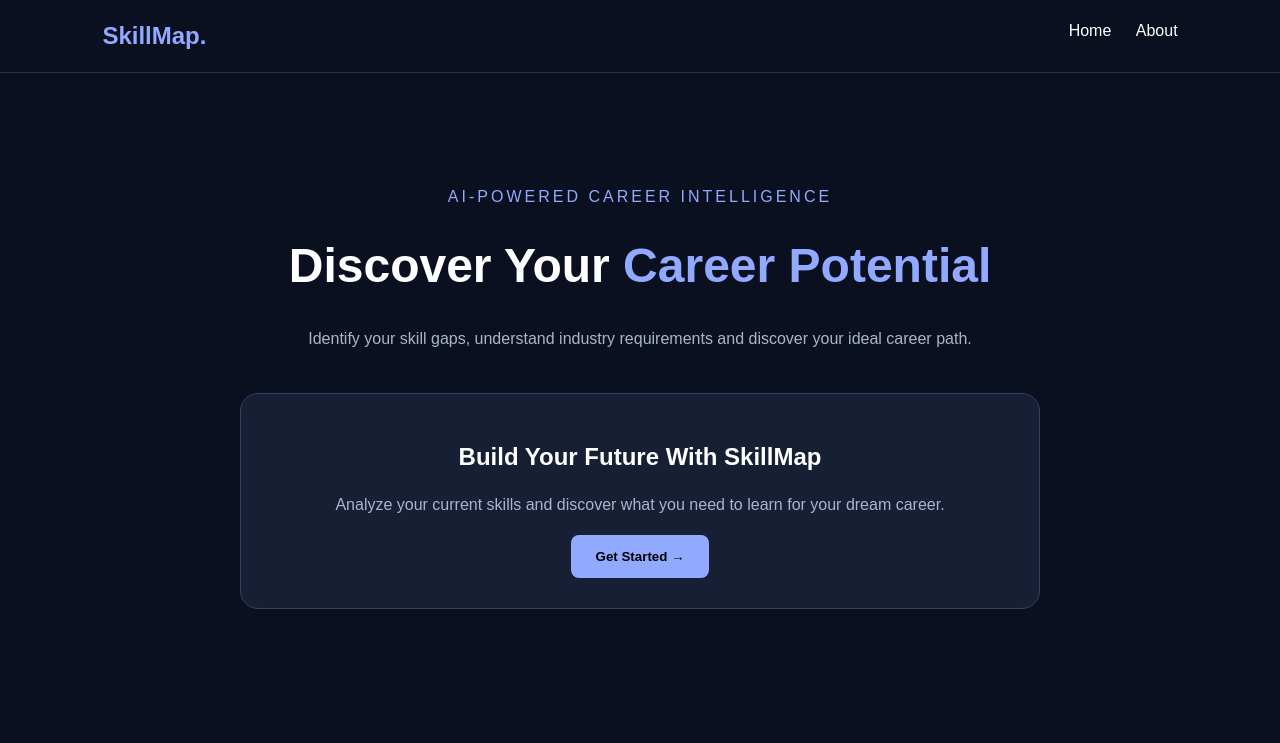
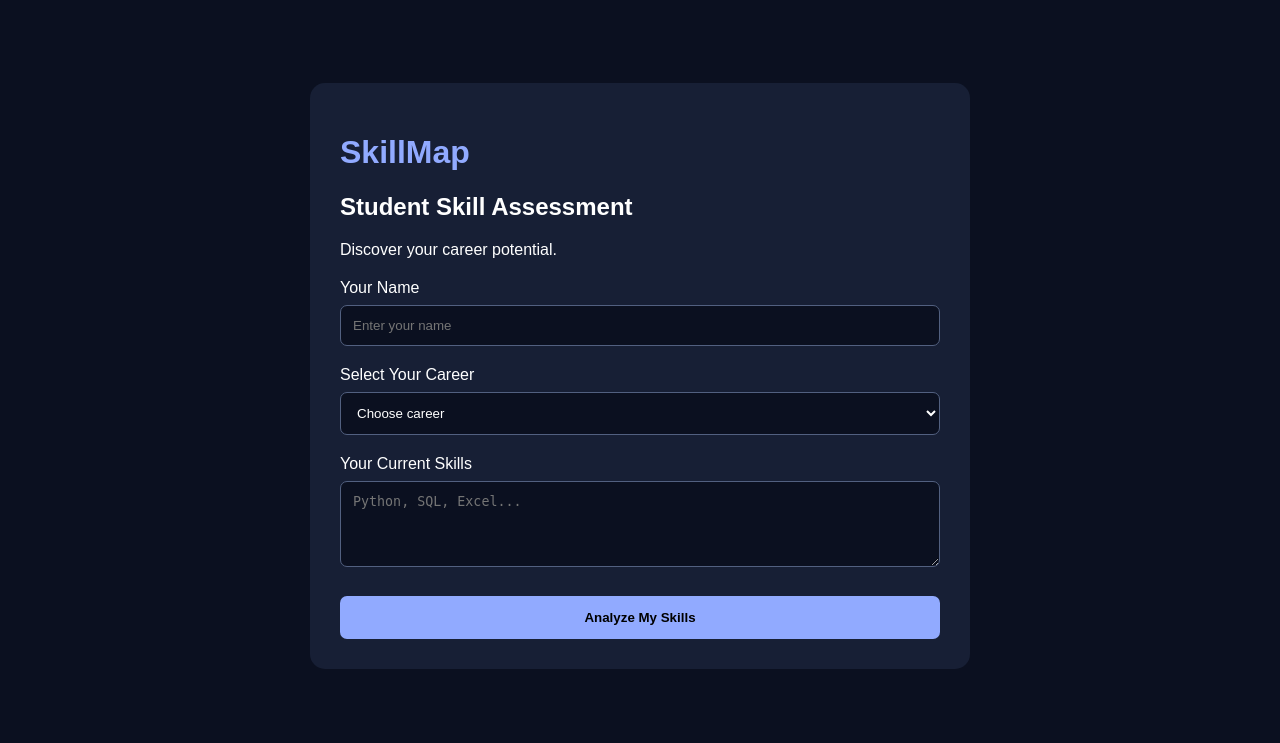
Before and after one commit to chiranzeevi-ai/SkillMap-AI-Career-Mapping, a Flask app: page / in a window 1280 px wide. Shown: the top 743 px of the page. Run offline with Flask 3, Linux system fonts and the light colour scheme.

Commit message:
Build student skill assessment form
Updated the title and modified the layout and content of the main section, including the introduction and form elements.

```diff
--- a/templates/index.html
+++ b/templates/index.html
@@ -4,81 +4,87 @@
 <head>
     <meta charset="UTF-8">
     <meta name="viewport" content="width=device-width, initial-scale=1.0">
-    <title>SkillMap | Career Intelligence</title>
+    <title>SkillMap - Career Assessment</title>
     <style>
-        * { box-sizing: border-box; }
         body {
-            margin: 0;
+            background: #0b1020;
+            color: white;
             font-family: Arial, sans-serif;
+            padding: 25px;
+        }
+
+        .container {
+            max-width: 600px;
+            margin: 50px auto;
+            background: #171f35;
+            padding: 30px;
+            border-radius: 15px;
+        }
+
+        h1 { color: #91aaff; }
+
+        label {
+            display: block;
+            margin-top: 20px;
+        }
+
+        input, select, textarea {
+            width: 100%;
+            padding: 12px;
+            margin-top: 8px;
+            box-sizing: border-box;
+            border-radius: 7px;
+            border: 1px solid #526080;
             background: #0b1020;
             color: white;
         }
-        header {
-            padding: 22px 8%;
-            border-bottom: 1px solid #29334b;
-            display: flex;
-            justify-content: space-between;
-        }
-        header h2 { margin: 0; color: #91aaff; }
-        nav a {
-            color: white;
-            text-decoration: none;
-            margin-left: 20px;
-        }
-        main {
-            max-width: 850px;
-            margin: 90px auto;
-            padding: 25px;
-            text-align: center;
-        }
-        .tag { color: #91aaff; letter-spacing: 3px; }
-        h1 { font-size: 48px; }
-        h1 span { color: #91aaff; }
-        p { color: #aab5cc; line-height: 1.7; }
-        .panel {
-            background: #171f35;
-            border: 1px solid #34415f;
-            border-radius: 18px;
-            padding: 30px;
-            margin-top: 40px;
-        }
+
         button {
+            margin-top: 25px;
+            padding: 14px;
+            width: 100%;
             background: #91aaff;
             border: none;
-            border-radius: 8px;
-            padding: 14px 25px;
+            border-radius: 7px;
             font-weight: bold;
-            cursor: pointer;
         }
     </style>
 </head>
+
 <body>
-    <header>
-        <h2>SkillMap.</h2>
-        <nav>
-            <a href="/">Home</a>
-            <a href="#about">About</a>
-        </nav>
-    </header>
+<div class="container">
 
-    <main>
-        <div class="tag">AI-POWERED CAREER INTELLIGENCE</div>
-        <h1>Discover Your <span>Career Potential</span></h1>
-        <p>
-            Identify your skill gaps, understand industry
-            requirements and discover your ideal career path.
-        </p>
+    <h1>SkillMap</h1>
+    <h2>Student Skill Assessment</h2>
 
-        <section class="panel" id="about">
-            <h2>Build Your Future With SkillMap</h2>
-            <p>
-                Analyze your current skills and discover
-                what you need to learn for your dream career.
-            </p>
-            <button onclick="alert('Skill assessment module coming soon!')">
-                Get Started →
-            </button>
-        </section>
-    </main>
+    <p>Discover your career potential.</p>
+
+    <form action="/analyze" method="POST">
+
+        <label>Your Name</label>
+        <input type="text" name="name"
+               placeholder="Enter your name" required>
+
+        <label>Select Your Career</label>
+        <select name="career" required>
+            <option value="">Choose career</option>
+            <option>Python Developer</option>
+            <option>Data Analyst</option>
+            <option>Machine Learning Engineer</option>
+            <option>Web Developer</option>
+        </select>
+
+        <label>Your Current Skills</label>
+        <textarea name="skills" rows="4"
+                  placeholder="Python, SQL, Excel..."
+                  required></textarea>
+
+        <button type="submit">
+            Analyze My Skills
+        </button>
+
+    </form>
+
+</div>
 </body>
 </html>
```
